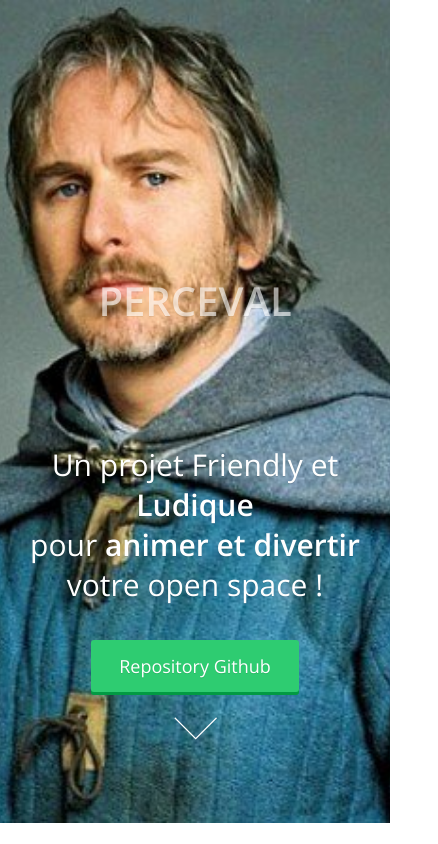
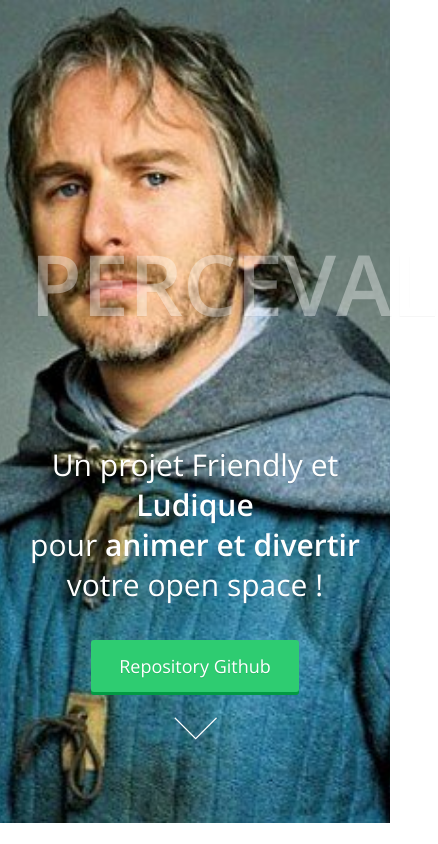
Before and after one commit to EPSI-I5-Kaamelott/EPSI-I5-Kaamelott.github.io, a plain HTML site: page index.html in a window 390 px wide. Shown: the top 844 px of the page, 438 px wide, since content can reach past the window. Drawn offline with nearby package versions, Linux system fonts and the light colour scheme.

```diff
--- a/css/startup.css
+++ b/css/startup.css
@@ -839,11 +839,3 @@ padding: 8px 15px;
 	margin:40px 0 20px;
 	padding-bottom:10px;
 }
-
-@media screen and (max-width: 760px) {
-  .logo a{
-    font-size: 40px;
-		color: #FFF;
-		opacity: 1;
-  }
-}
--- a/index.html
+++ b/index.html
@@ -32,7 +32,7 @@
 <main id="top" class="masthead" role="main">
   <div class="container">
     <!-- Startup Logo -->
-    <div class="logo"> <a style="" href="#">PERCEVAL</a> </div>
+    <div class="logo"> <a style="font-size: 10vh; color: #fff; font-weight: 900; opacity: 0.6;" href="#">PERCEVAL</a> </div>
     <!-- Hero Title -->
     <h1>Un projet <span data-typer-targets="Collaboratif,Fun,Geek,Friendly,Simple">Geek</span> et <strong>Ludique</strong> <br>
       pour <strong>animer et divertir</strong> votre open space !</h1>
```
